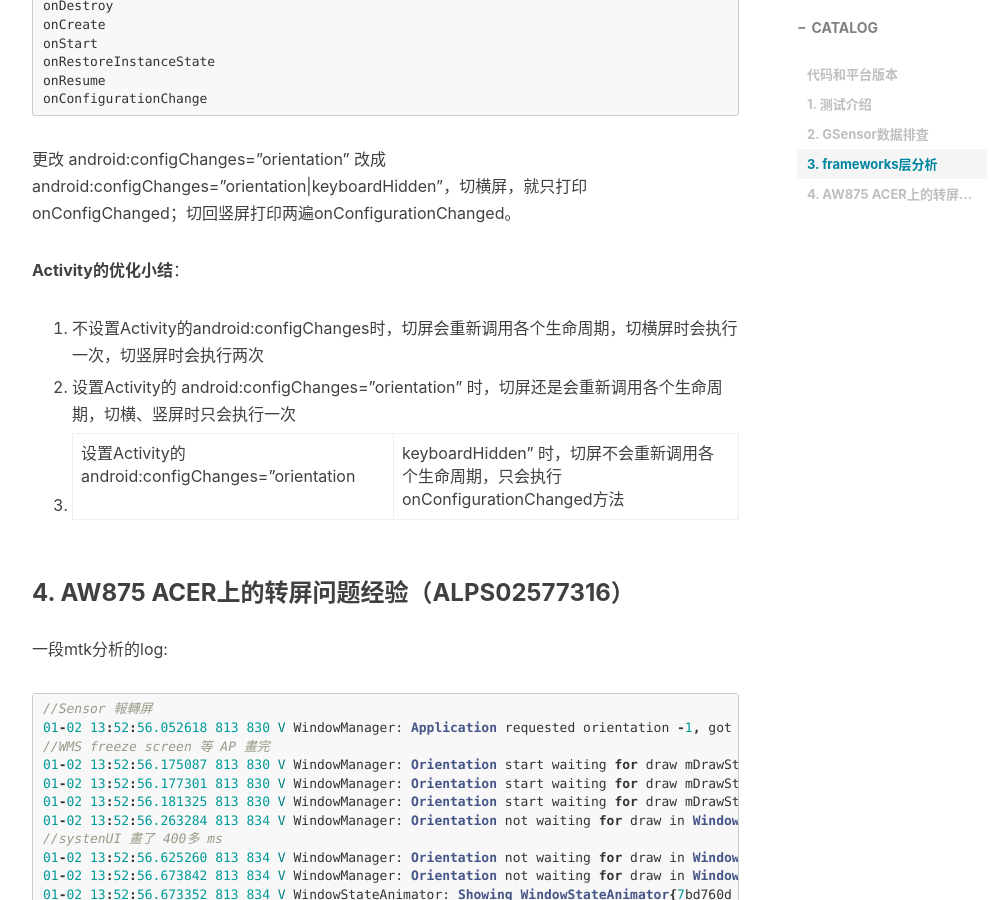
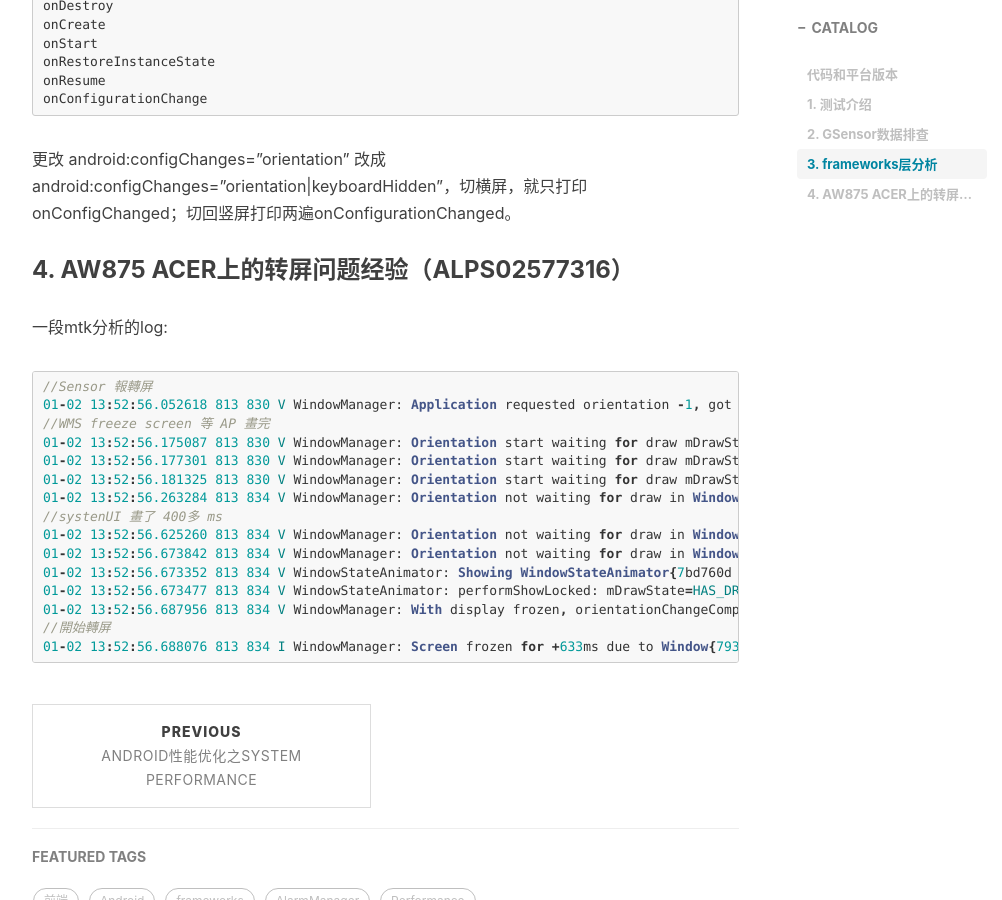
Before and after one commit to chendongqi/blog, a Jekyll site: the page built from _posts/android/performance/2017-02-17-rotate_performance.markdown, in a window 1280 px wide and 900 px high, scrolled down 6920 px. Shown: the whole window, without its empty margins (233-1235 px from the left). Built offline with Jekyll 4.4.1, drawn with Linux system fonts in a browser that asks for light colours; nearby versions of some CDN libraries; comment, search, counter and statistics services are not loaded.

Commit message:
update paper rotate performance

````diff
--- a/_posts/android/performance/2017-02-17-rotate_performance.markdown
+++ b/_posts/android/performance/2017-02-17-rotate_performance.markdown
@@ -280,14 +280,6 @@ onConfigurationChange
 ```
 更改 android:configChanges="orientation" 改成 android:configChanges="orientation|keyboardHidden"，切横屏，就只打印onConfigChanged；切回竖屏打印两遍onConfigurationChanged。
 
-**Activity的优化小结**：
-
-1. 不设置Activity的android:configChanges时，切屏会重新调用各个生命周期，切横屏时会执行一次，切竖屏时会执行两次
-
-2. 设置Activity的 android:configChanges="orientation" 时，切屏还是会重新调用各个生命周期，切横、竖屏时只会执行一次
-
-3. 设置Activity的 android:configChanges="orientation|keyboardHidden" 时，切屏不会重新调用各个生命周期，只会执行onConfigurationChanged方法
-
 ### 4. AW875 ACER上的转屏问题经验（ALPS02577316）
 
 一段mtk分析的log:
````
